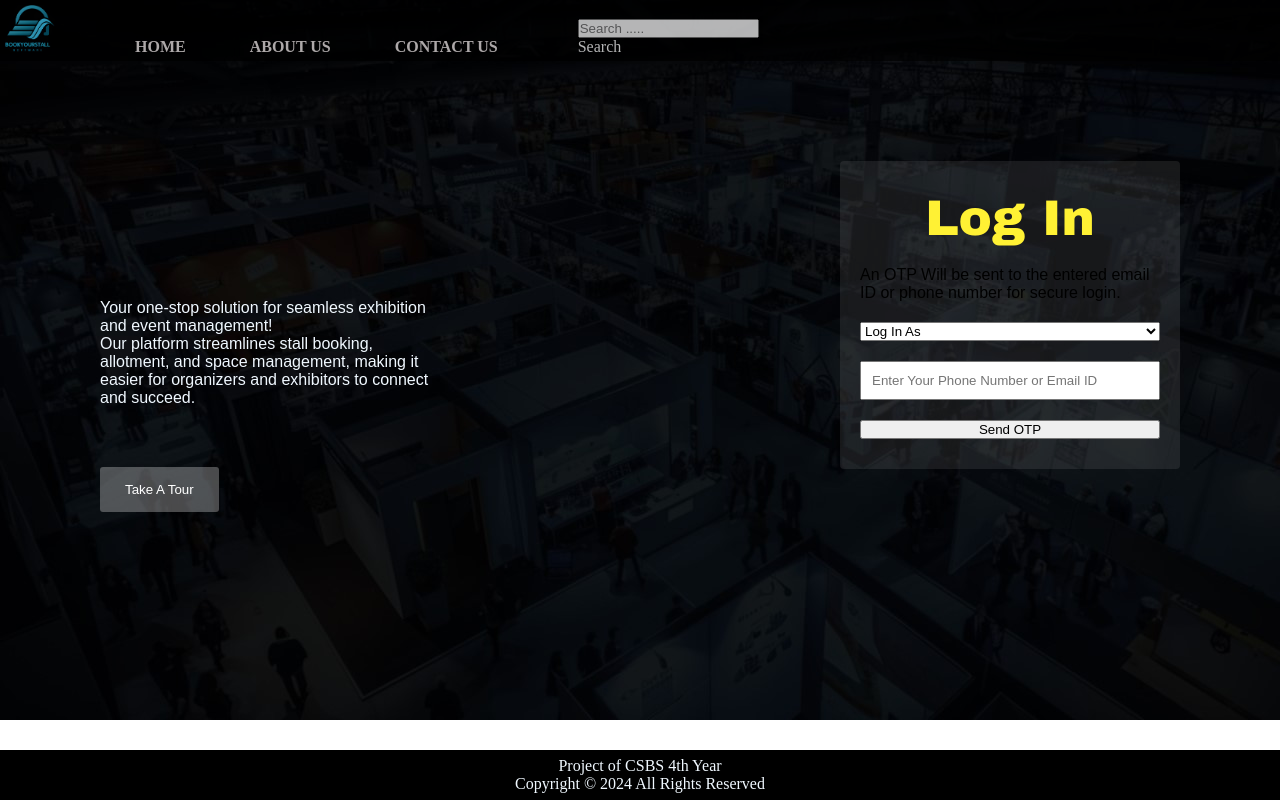
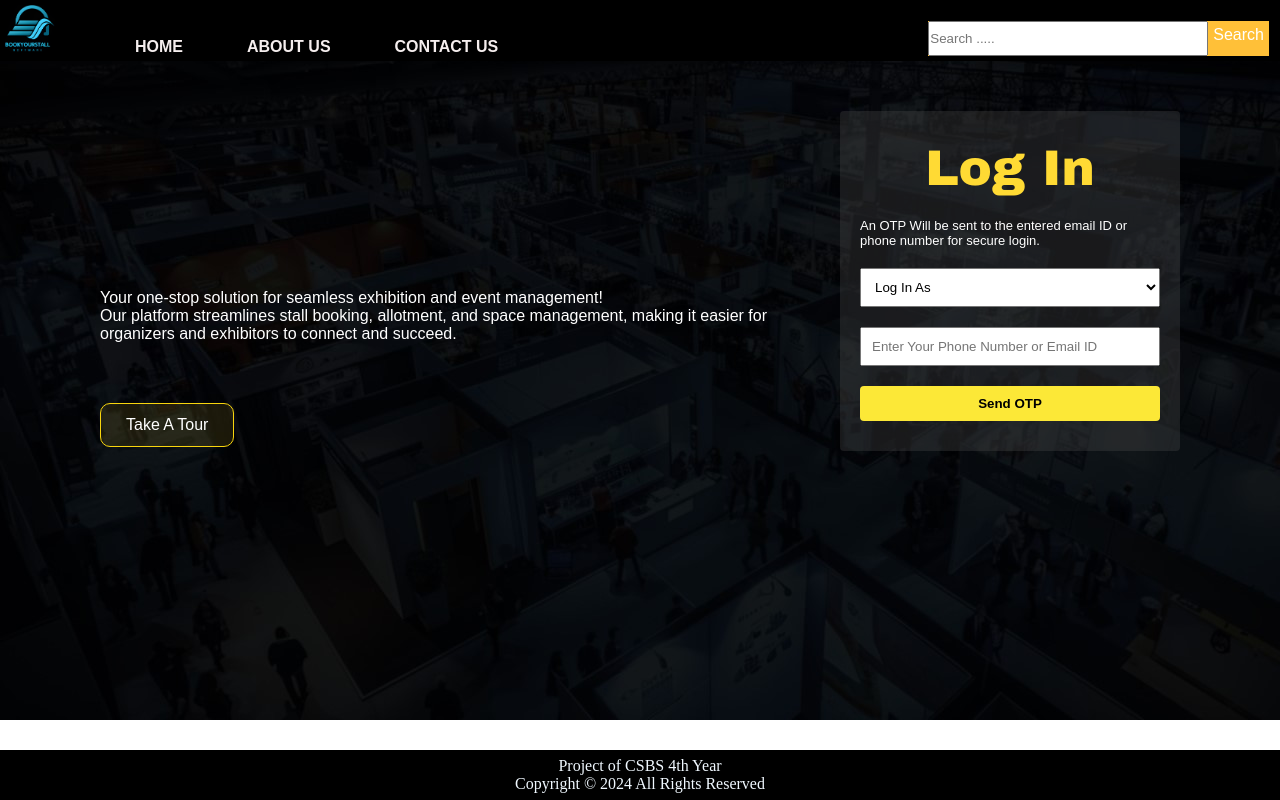
Before and after one commit to Kathakali2002/project, a plain HTML site: page index.html in a window 1280 px wide. Drawn offline with Linux system fonts and the light colour scheme; a script that the page names is missing.

Commit message:
Update style2.css

```diff
--- a/style2.css
+++ b/style2.css
@@ -10,7 +10,10 @@
     background-image: url('backgrounda.jpg');
     background-size: cover; /* Optional: Scale the image to cover the entire page */
     background-repeat: no-repeat; /* Optional: Prevent image repetition */
+    padding-bottom: 50px;
   }
+
+
 
   /* Desktop View */
   .navbar {
@@ -18,8 +21,7 @@
     flex-direction: row;
     align-items: flex-end;
     gap: 50px;
-    background-color: black;
-    opacity: 0.7;
+    background-color: rgba(0, 0, 0, 1);
     color: white;
     padding: 5px;
 
@@ -31,48 +33,80 @@
 }
 
 
-
-
-  .navbar .links{
-    justify-content: space-between;
-  }
-
   .navbar a {
     text-decoration: none;
     font-weight: bolder;
     color: rgb(245, 238, 238);
     padding: 30px;
     gap: 50px;
+    font-family: Arial, Helvetica, sans-serif;
+    transition: all 0.3s ease;
+
+  }
+
+  .navbar a:hover {
+    background: linear-gradient(to right, #fce837, #b86801);
+    border-radius: 10px;
+    padding: 6px 6px;
+    box-shadow: 0 0 3px rgba(0, 0, 0, 0.1);
+  }
+
+  .navbar .search{
+      display: flex;
+      flex-direction: row;
+      background-color: rgb(255, 192, 56);
+      font-family: Arial, Helvetica, sans-serif;
+      margin-left: 350px;
+  }
+
+  .navbar .search input{
+      height: 35px;
+      width: 280px;
+
+  }
+  .navbar .search2{
+      padding: 5px;
+      margin-left: auto;
 
   }
 
   .main {
     display: flex;
     flex-direction: row;
-    gap: 400px;
+    gap: 50px;
   }
 
   .intro {
     align-items: center;
-    padding-top: 100px;
+    padding-top: 70px;
     margin-left: 100px;
     padding-bottom: 10px;
     gap: 20px;
     font-family: Arial, Helvetica, sans-serif;
-    color: aliceblue;
+    color: rgb(255, 255, 255);
   }
 
   .intro button {
     padding: 10px;
-    background-color: rgba(241, 241, 241, 0.3);
-    color: white;
-    border:none;
-    border-radius: 3px;
+    background-color: rgba(255, 218, 52, 0.1);
+    color: rgb(255, 255, 255);
+    border: 1px solid #f8d50d;
+    border-radius: 10px;
     margin-top: 60px;
-    padding-top: 15px;
+    padding-top: 12px;
     padding-left: 25px;
-    padding-bottom: 15px;
+    padding-bottom: 12px;
     padding-right: 25px;
+    font-size: medium;
+    transition: all 0.3s ease;
+  }
+
+  .intro button:hover {
+    background: linear-gradient(to right, #f8d50d, #001425);
+    border: none;
+    border-radius: 10px;
+    padding: 10px 10px;
+    box-shadow: 0 0 3px rgba(0, 0, 0, 0.1);
   }
 
   footer {
@@ -96,7 +130,7 @@
     flex-direction: column;
     gap: 15px;
     margin-right: 100px;
-    margin-top: 100px;
+    margin-top: 50px;
     border: 2px black;
   }
 
@@ -109,9 +143,24 @@
     padding-left: 20px;
     /* border: 0.2px solid rgb(241, 251, 253);*/
     border-radius: 4px;
-    background-color: rgba(218, 218, 218, 0.1);
+    background-color: rgba(80, 79, 79, 0.3);
     align-items: center;
     font-family: Arial, Helvetica, sans-serif;
+    transition: box-shadow 0.3s ease-in-out;
+  }
+
+  .signup form:focus-within {
+    box-shadow: 0 0 10px rgba(255, 255, 255, 0.5);
+    border: 1px solid #fff;
+  }
+
+  .blur-background {
+    filter: blur(5px);
+  }
+
+  /* Add this class to body when login form is focused */
+  body.blur-active {
+    filter: blur(5px);
   }
 
   .signup .loginsection{
@@ -121,9 +170,45 @@
 
   }
 
+
+  .loginsection select{
+    width: 300px;
+    padding: 10px;
+  }
+
+.loginsection label{
+  color: #fff;
+  font-size: small;
+}
+
+  .loginsection .one{
+    color: #fff;
+    font-weight: 200;
+    margin-bottom: 2px;
+  }
+
+  .loginsection .two{
+    color: #fff;
+    font-size: small;
+    margin-top: 2px;
+  }
+
+  #otpField {
+    display: none;
+}
+
   .signup form input {
     width: 300px;
     padding: 10px;
+  }
+
+  .signup form #logbtn {
+    width: 300px;
+    padding: 10px;
+    background: #fce837;
+    border: none;
+    border-radius: 4px;
+    font-weight: bold;
   }
 
   .sta{
@@ -142,7 +227,7 @@
   .heading {
     font-weight: 700;
     font-size: 50px;
-    color: rgb(255, 241, 52);
+    color: rgb(255, 218, 52);
     font-family: "Archivo Black", sans-serif;
     font-weight: 200;
     font-style: normal;
@@ -151,7 +236,7 @@
 
   .signup .loginsection .forgot a{
       font-family: Arial, Helvetica, sans-serif;
-      color: rgb(255, 241, 52);
+      color: rgb(255, 218, 52);
       font-size: small;
       text-decoration: none;
 
@@ -161,8 +246,8 @@
     font-family: Arial, Helvetica, sans-serif;
     font-weight: bolder;
     font-size: 30px;
-    color: rgb(255, 241, 52);
-    margin-bottom: 20px;
+    color: rgb(255, 218, 52);
+    margin-bottom: 40px;
     margin-top: 50px;
     white-space: nowrap;
     overflow: hidden;
```
